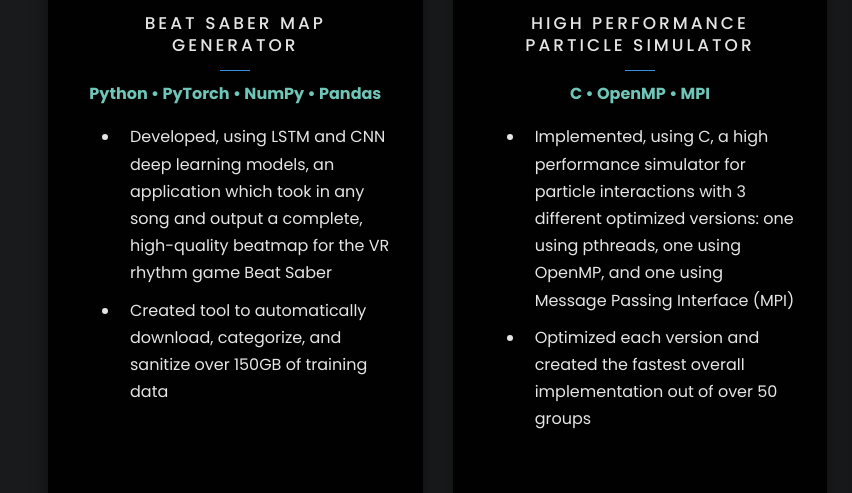
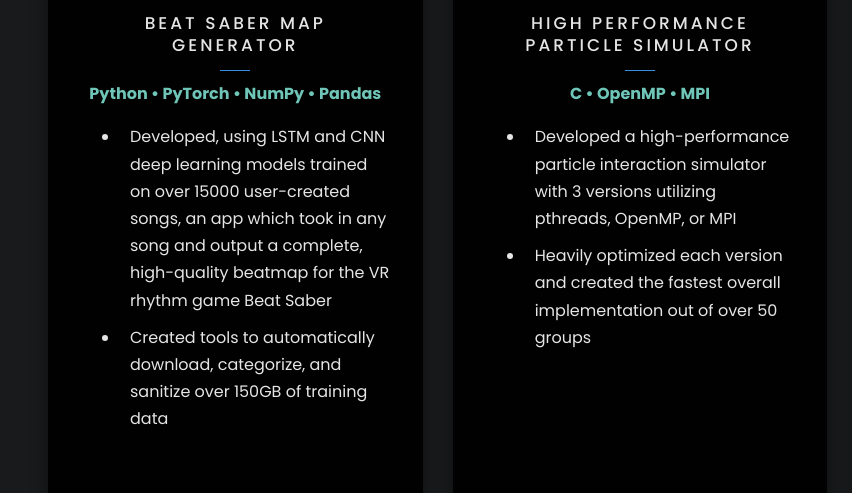
Before and after one commit to HaydenGoodfellow/HaydenGoodfellow.github.io, a website: page index.html in a window 1280 px wide. Shown: the part 4540-5033 px from the top of the page, 0-852 px from the left. Drawn offline with Linux system fonts and the light colour scheme; animation ran at ten frames a second; files whose address does not match are found by name.

Commit message:
Updated project descriptions with better wording

```diff
--- a/index.html
+++ b/index.html
@@ -301,10 +301,10 @@
 							<h3 class="mb-4">Beat Saber Map Generator</h3>
 							<p><strong>Python • PyTorch • NumPy • Pandas</strong></p>
 							<ul>
-								<li>Developed, using LSTM and CNN deep learning models, an application which took in any song
-									and output a complete, high-quality beatmap for the VR rhythm game Beat Saber</li>
-								<li>Created tool to automatically download, categorize, and sanitize over 150GB of training
-									data</li>
+								<li>Developed, using LSTM and CNN deep learning models trained on over 15000 user-created songs,
+									an app which took in any song and output a complete, high-quality beatmap for the VR rhythm
+									game Beat Saber</li>
+								<li>Created tools to automatically download, categorize, and sanitize over 150GB of training data</li>
 							</ul>
 						</div>
 					</a>
@@ -318,9 +318,8 @@
 							<h3 class="mb-4">High Performance Particle Simulator</h3>
 							<p><strong>C • OpenMP • MPI</strong></p>
 							<ul>
-								<li>Implemented, using C, a high performance simulator for particle interactions with 3 different optimized versions:
-									one using pthreads, one using OpenMP, and one using Message Passing Interface (MPI)</li>
-								<li>Optimized each version and created the fastest overall implementation out of over 50 groups</li>
+								<li>Developed a high-performance particle interaction simulator with 3 versions utilizing pthreads, OpenMP, or MPI</li>
+								<li>Heavily optimized each version and created the fastest overall implementation out of over 50 groups</li>
 							</ul>
 						</div>
 					</a>
```
